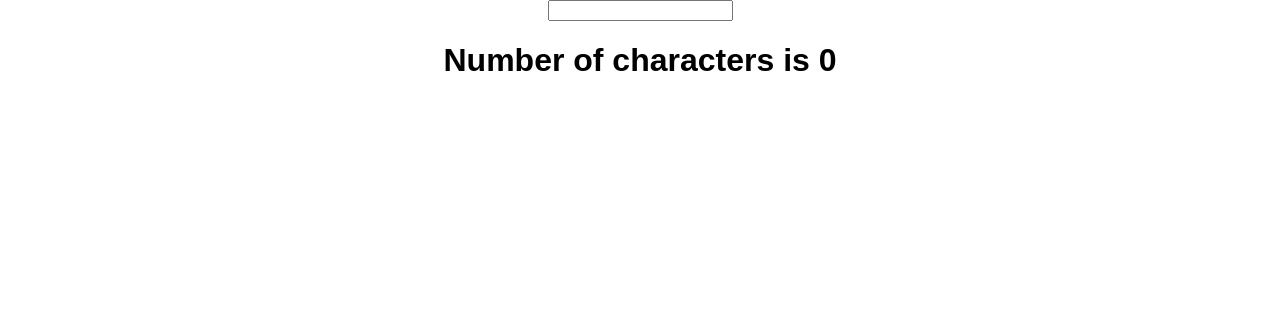
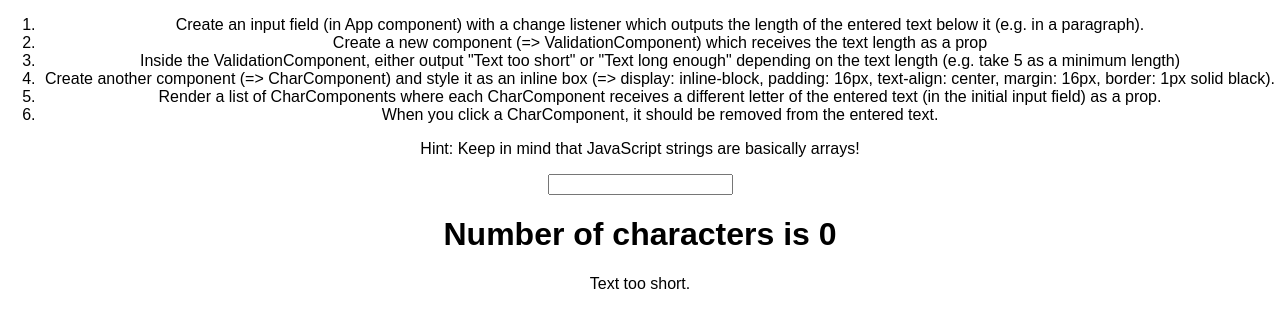
Before and after one commit to codegino/react-tutorial, a React (Create React App) app: page / in a window 1280 px wide. Shown: the top 328 px of the page. Built offline with nearby package versions, Linux system fonts and the light colour scheme.

Commit message:
Finished section 4 assignment.

```diff
--- a/src/App.js
+++ /dev/null
@@ -1,26 +0,0 @@
-import React, {Component} from 'react';
-import Validator from './component/section4/Validator'
-import './App.css';
-
-class App extends Component {
-  state = {
-    length: 0
-  }
-  changeTextHandler = (event) => {
-    const length = event.target.value.length;
-    this.setState({
-      length
-    })
-  }
-
-  render() {
-    return (
-      <div className="App">
-        <input type="text" onChange={this.changeTextHandler}/>
-        <Validator length={this.state.length}/>
-      </div>
-    );
-  }
-}
-
-export default App;
--- a/src/component/section4/Validator.js
+++ /dev/null
@@ -1,7 +0,0 @@
-import React from 'react'
-
-const validator = (props) => {
-  return <h1>Number of characters is {props.length}</h1>
-}
-
-export default validator
--- a/src/index.js
+++ b/src/index.js
@@ -1,7 +1,7 @@
 import React from 'react';
 import ReactDOM from 'react-dom';
 import './index.css';
-import App from './App';
+import App from './section4/App';
 import registerServiceWorker from './registerServiceWorker';
 
 ReactDOM.render(<App />, document.getElementById('root'));
--- /dev/null
+++ b/src/section4/App.js
@@ -0,0 +1,60 @@
+import React, {Component} from 'react';
+import Validator from './Validator'
+import Char from './Char'
+import './App.css';
+
+class App extends Component {
+  state = {
+    length: 0,
+    text: ""
+  }
+  changeTextHandler = (event) => {
+    const length = event.target.value.length;
+    const text = event.target.value
+    this.setState({
+      length,
+      text
+    })
+  }
+
+  removeChar = (index) => {
+    console.log("GINO" + index)
+    const text = this.state.text.split("");
+    text.splice(index, 1);
+
+    console.log(text)
+
+    this.setState({
+      text: text.join("")
+    })
+  }
+
+  listChars = () =>{
+    return this.state.text.split("").map( (char, index) => {
+      console.log("index " + index)
+      console.log("char " + char)
+     return <Char key={index} letter={char} onClick={this.removeChar.bind(this, index)}/>
+    });
+  }
+
+  render() {
+    return (
+      <div className="App">
+        <ol>
+          <li>Create an input field (in App component) with a change listener which outputs the length of the entered text below it (e.g. in a paragraph).</li>
+          <li>Create a new component (=> ValidationComponent) which receives the text length as a prop</li>
+          <li>Inside the ValidationComponent, either output "Text too short" or "Text long enough" depending on the text length (e.g. take 5 as a minimum length)</li>
+          <li>Create another component (=> CharComponent) and style it as an inline box (=> display: inline-block, padding: 16px, text-align: center, margin: 16px, border: 1px solid black).</li>
+          <li>Render a list of CharComponents where each CharComponent receives a different letter of the entered text (in the initial input field) as a prop.</li>
+          <li>When you click a CharComponent, it should be removed from the entered text.</li>
+        </ol>
+        <p>Hint: Keep in mind that JavaScript strings are basically arrays!</p>
+        <input type="text" value={this.state.text} onChange={this.changeTextHandler}/>
+        <Validator length={this.state.length}/>
+        {this.listChars()}
+      </div>
+    );
+  }
+}
+
+export default App;
--- /dev/null
+++ b/src/section4/Char.js
@@ -0,0 +1,15 @@
+import React from 'react'
+
+const char = (props) => {
+  const style = {
+    display: "inline-block",
+    padding: "16px",
+    textAlign: "center",
+    margin: "16px",
+    border: "1px solid black"
+  }
+
+  return <p style={style} onClick={props.onClick}>{props.letter}</p>
+}
+
+export default char
--- /dev/null
+++ b/src/section4/Validator.js
@@ -0,0 +1,20 @@
+import React from 'react'
+
+const validator = (props) => {
+  const message = () => {
+    console.log(props.length);
+    if (props.length < 5){
+      return <p>Text too short.</p>;
+    }else if (props.length > 10){
+      return <p>Text too long.</p>;
+    }else{
+      return null
+    }
+  }
+  return <div>
+          <h1>Number of characters is {props.length}</h1>
+          {message()}
+        </div>
+}
+
+export default validator
```
Also changed, not shown: src/section3/UserInput.css (renamed from src/component/section3/UserInput.css), src/section3/UserInput.js (renamed from src/component/section3/UserInput.js), src/section3/UserOutput.js (renamed from src/component/section3/UserOutput.js), src/section4/App.css (renamed from src/App.css), 1 other file (tests, documents, lock files or other folders).
